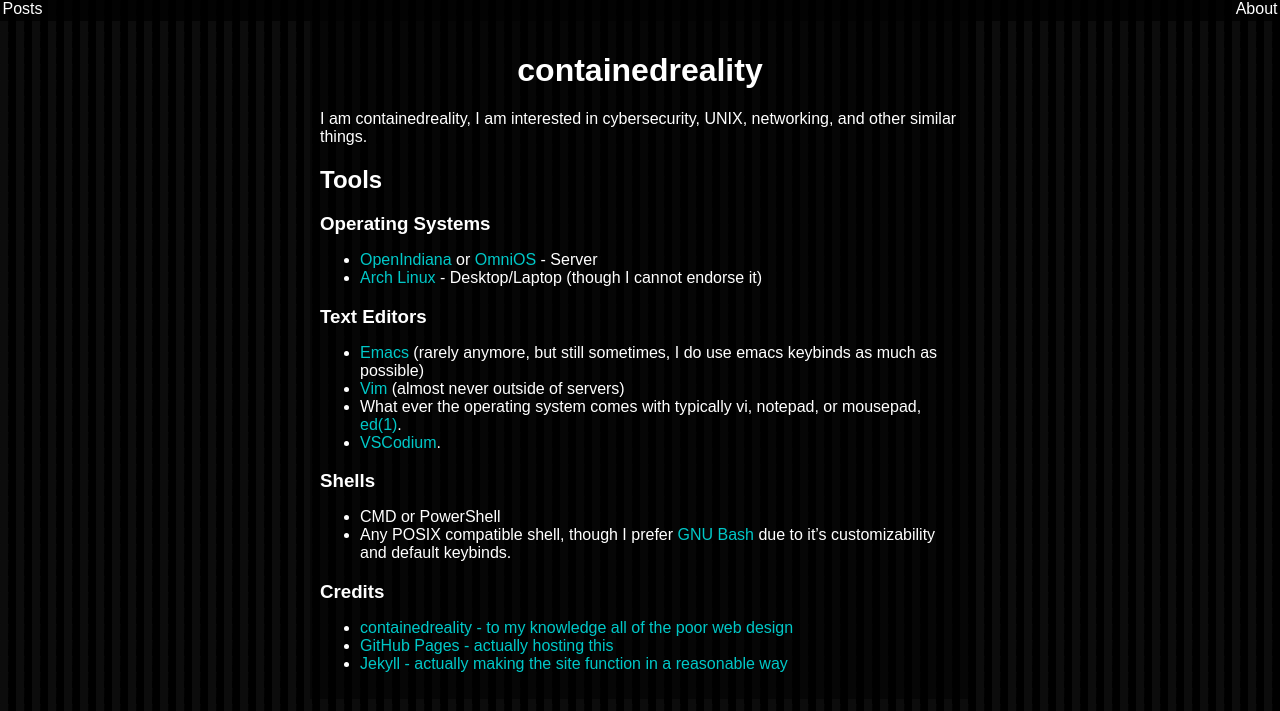
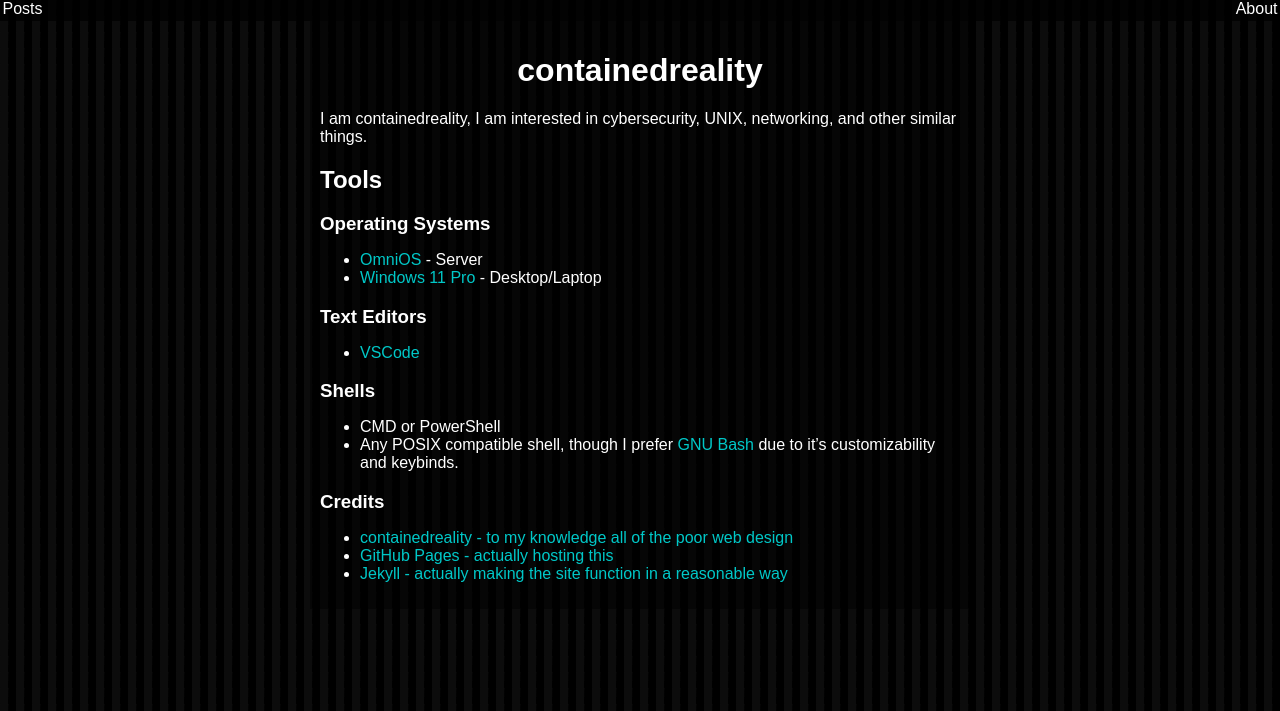
Before and after one commit to containedreality/containedreality.github.io, a Jekyll site: the page built from about.md, in a window 1280 px wide. Shown: the top 711 px of the page. Built offline with Jekyll 4.4.1, drawn with Linux system fonts in a browser that asks for light colours.

Commit message:
Update about.md

```diff
--- a/about.md
+++ b/about.md
@@ -10,18 +10,15 @@
 ## Tools
 
 ### Operating Systems
-* [OpenIndiana](https://openindiana.org/) or [OmniOS](https://omnios.org/) - Server
-* [Arch Linux](https://archlinux.org/) - Desktop/Laptop (though I cannot endorse it)
+* [OmniOS](https://omnios.org/) - Server
+* [Windows 11 Pro](https://www.microsoft.com/en-us/software-download/windows11) - Desktop/Laptop
 
 ### Text Editors
-* [Emacs](https://www.gnu.org/software/emacs/) (rarely anymore, but still sometimes, I do use emacs keybinds as much as possible)
-* [Vim](https://www.vim.org/) (almost never outside of servers)
-* What ever the operating system comes with typically vi, notepad, or mousepad, [ed(1)](https://man.netbsd.org/ed.1).
-* [VSCodium](https://vscodium.com/).
+* [VSCode](https://code.visualstudio.com/)
 
 ### Shells
 * CMD or PowerShell
-* Any POSIX compatible shell, though I prefer [GNU Bash](https://www.gnu.org/software/bash/) due to it's customizability and default keybinds.
+* Any POSIX compatible shell, though I prefer [GNU Bash](https://www.gnu.org/software/bash/) due to it's customizability and keybinds.
 
 ### Credits
 * [containedreality - to my knowledge all of the poor web design](https://github.com/containedreality)
```
